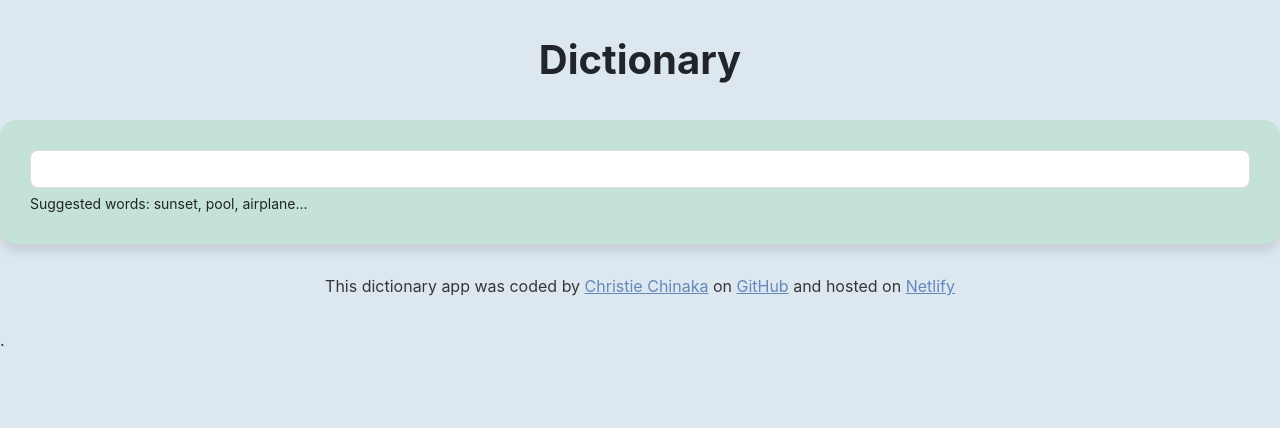
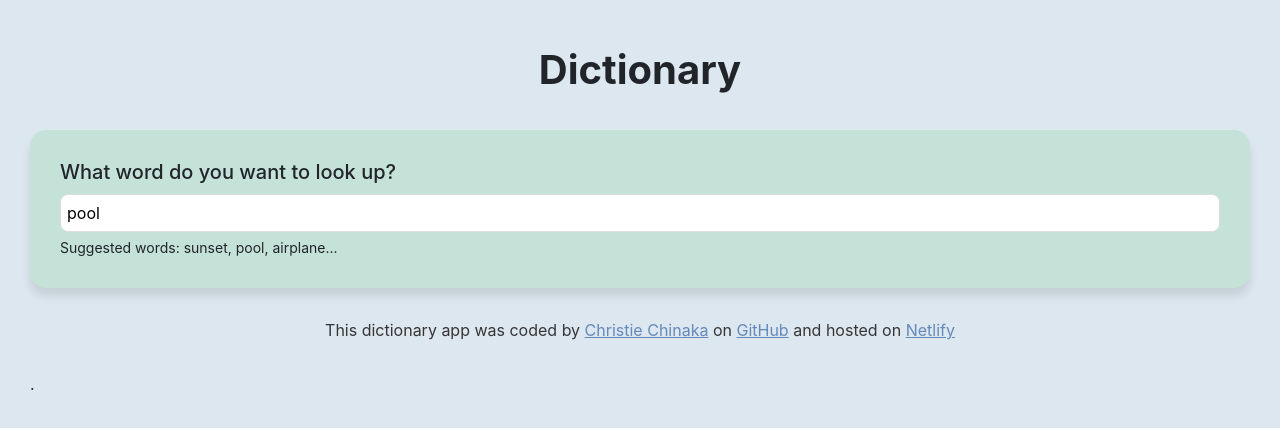
Before and after one commit to cechinaka/chinaka-dictionary-app, a React (Create React App) app: page / in a window 1280 px wide. Shown: the top 428 px of the page. Built offline with nearby package versions, Linux system fonts and the light colour scheme; no server answers.

Commit message:
Styled css for definitions, examples, and synonyms

```diff
--- a/src/App.css
+++ b/src/App.css
@@ -1,5 +1,7 @@
 body {
     background: rgb(220, 231, 239);
+    margin: 0 20px;
+    padding: 10px;
 }
 
 a {
--- a/src/Dictionary.css
+++ b/src/Dictionary.css
@@ -1,3 +1,8 @@
+.Dictionary h1 {
+    font-size: 20px;
+    margin-bottom: 10px;
+}
+
 .Dictionary section {
     background: rgb(197, 226, 217);
     border-radius: 16px;
--- a/src/Dictionary.js
+++ b/src/Dictionary.js
@@ -37,8 +37,9 @@ export default function Dictionary(props) {
         return (
             <div className="Dictionary">
                 <section>
-                    <form onSubmit={handleSubmit}>
-                        <input type="search" onChange={handleSearchWordChange} />
+                        <h1>What word do you want to look up?</h1>
+                        <form onSubmit={handleSubmit}>
+                        <input type="search" onChange={handleSearchWordChange} defaultValue={props.defaultSearchWord} />
                     </form>
                     <div className="suggestions">
                         Suggested words: sunset, pool, airplane...
--- /dev/null
+++ b/src/Examples.css
@@ -0,0 +1,6 @@
+.Examples {
+    font-size: 16px;
+    font-style: italic;
+    opacity: .9;
+    margin-top: 5px;
+}
--- a/src/Examples.js
+++ b/src/Examples.js
@@ -1,11 +1,11 @@
 import React from "react";
+import "./Examples.css";
 
 export default function Examples(props) {
-    console.log(props.example);
     if (props.example) {
         return (
-            <div>
-                <em>{props.example}</em>
+            <div className="Examples">
+                {props.example}
             </div>
         )
     } else {
--- a/src/Meanings.css
+++ b/src/Meanings.css
@@ -1,3 +1,8 @@
+.Meanings h3 {
+    font-weight: 700;
+    font-size: 24px;
+}
+
 .Meanings .definitions {
     font-size: 16px;
     font-weight: 600;
--- /dev/null
+++ b/src/Synonyms.css
@@ -0,0 +1,9 @@
+.Synonyms {
+    margin-top: 5px;
+}
+
+.SynonymWords {
+    display: inline-block;
+    padding-right: 15px;
+    font-size: 16px;;
+}
--- a/src/Synonyms.js
+++ b/src/Synonyms.js
@@ -1,12 +1,14 @@
 import React from "react";
+import "./Synonyms.css";
 
 export default function Synonyms(props) {
     if (props.synonyms) {
         return (
-        <div>
+        <div className="Synonyms">
             <strong>Synonyms: </strong>
+            <br />
             {props.synonyms.map(function(synonyms, index) {
-                return <div key={index}>
+                return <div className="SynonymWords" key={index}>
                     {synonyms}
                 </div>
             })}
```
